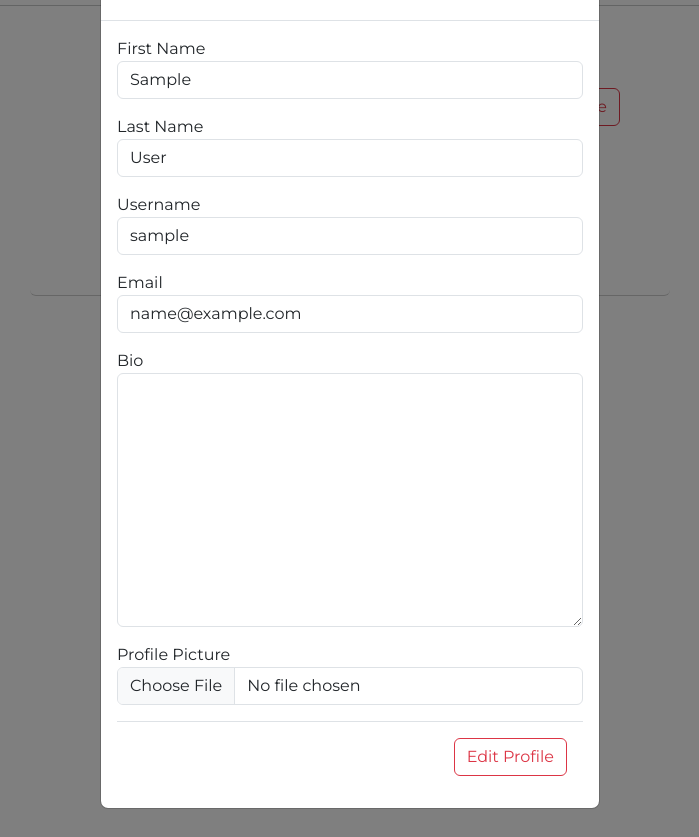
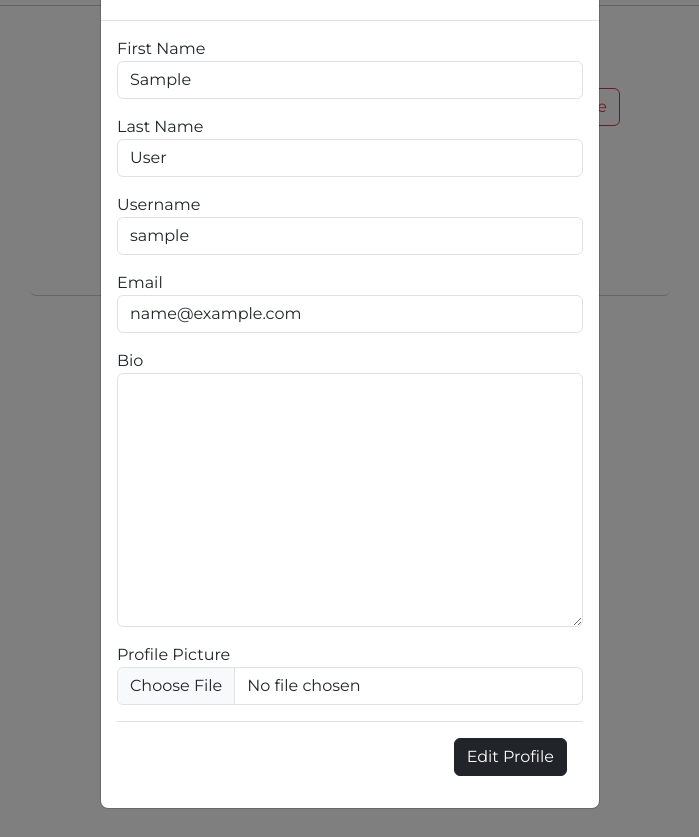
Before and after one commit to Davine-94/Instagram-Clone, a Django app: page /profile/ in a window 1280 px wide, after a click on "Edit Profile". Shown: the part 71-908 px from the top of the page, without its empty margins (290-989 px from the left). Run offline with Django 4.2, Linux system fonts and the light colour scheme; the visitor is signed in with stand-in values (Sample User, id 1); data that the repository does not hold is empty; some libraries are stand-ins or nearby versions.

Commit message:
Added the profile templat

```diff
--- a/pixels_app/templates/profile.html
+++ b/pixels_app/templates/profile.html
@@ -78,7 +78,7 @@
                                         name="profile_pic" required>
                                 </div>
                                 <div class="modal-footer">
-                                    <button type="submit" class="btn btn-outline-danger">Edit Profile</button>
+                                    <button type="submit" class="btn btn-dark">Edit Profile</button>
                                 </div>
                             </form>
                         </div>
--- a/static/css/styles.css
+++ b/static/css/styles.css
@@ -15,7 +15,7 @@ nav {
   font-size: 45px;
 }
 
-.navbar--styles {o
+.navbar--styles {
   width: 70%;
   justify-content: space-around !important;
 }
```
